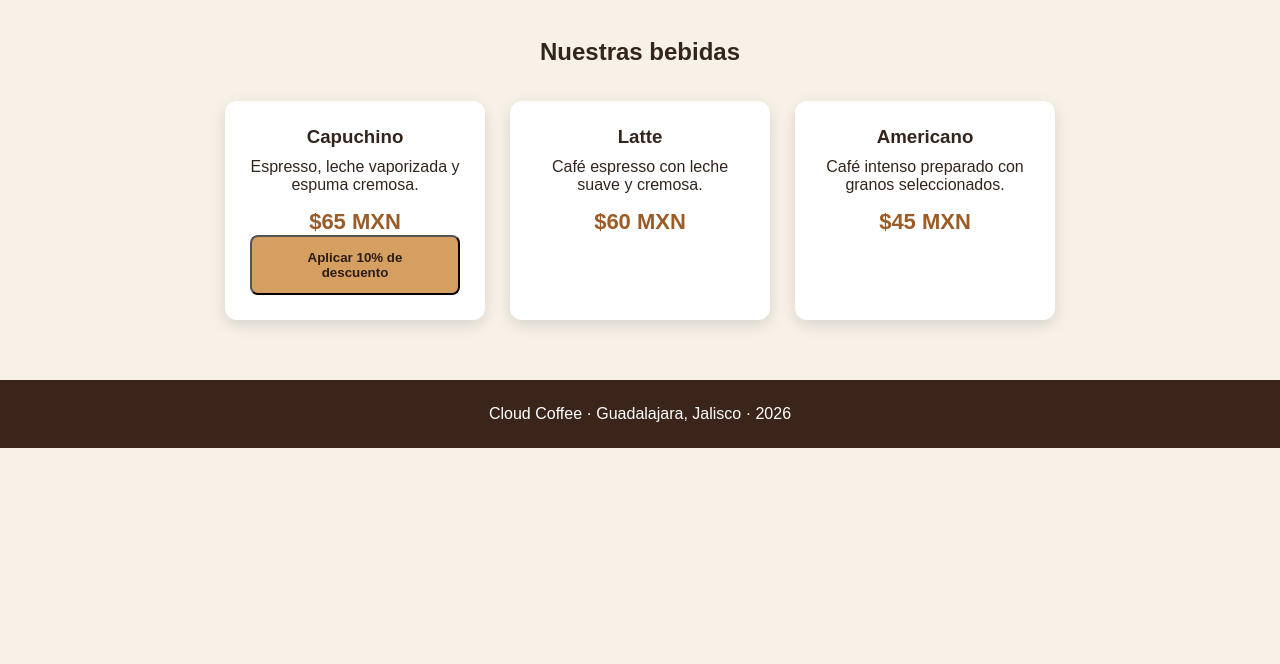
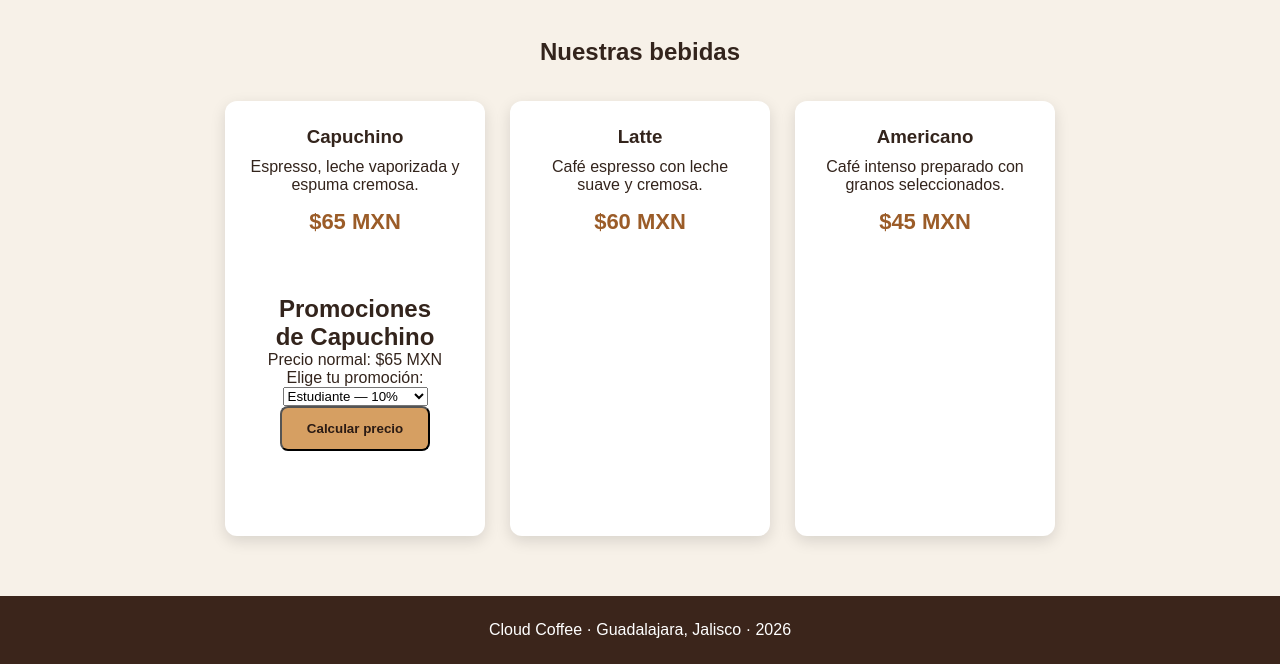
Before and after one commit to builtbyfranc/cloud-coffee-api, a website: page index.html in a window 1280 px wide. Shown: the part 510-1174 px from the top of the page. Before the commit the page ends 958 px from the top, so only its background shows below. Drawn offline with Linux system fonts and the light colour scheme.

Commit message:
fix: permitir elegir promocion de capuchino

```diff
--- a/index.html
+++ b/index.html
@@ -136,11 +136,31 @@
                     <p>Espresso, leche vaporizada y espuma cremosa.</p>
                     <p class="precio">$65 MXN</p>
 
-                    <button class="boton" onclick="calcularDescuento()">
+                    <!-- <button class="boton" onclick="calcularDescuento()">
                         Aplicar 10% de descuento
                     </button>
 
-                    <p id="resultadoDescuento"></p>
+                    <p id="resultadoDescuento"></p> -->
+
+
+                    <section class="menu" id="promociones">
+    <h2>Promociones de Capuchino</h2>
+    <p>Precio normal: $65 MXN</p>
+
+    <label for="tipoPromocion">Elige tu promoción:</label>
+    <select id="tipoPromocion">
+        <option value="0.10">Estudiante — 10%</option>
+        <option value="0.15">Cumpleaños — 15%</option>
+    </select>
+
+    <button type="button" class="boton" onclick="calcularDescuento()">
+        Calcular precio
+    </button>
+
+    <p id="resultadoDescuento" role="status"></p>
+</section>
+
+
                 </article>
 
                 <article class="producto">
@@ -164,11 +184,15 @@
 <script>
     function calcularDescuento() {
         const precio = 65;
-            const descuento = precio * 0.10;
+        const selector = document.getElementById("tipoPromocion");
+        const porcentaje = Number(selector.value);
+        const promocion = selector.options[selector.selectedIndex].text;
+        const descuento = precio * porcentaje;
         const precioFinal = precio - descuento;
 
         document.getElementById("resultadoDescuento").textContent =
-                `Precio con descuento: $${precioFinal.toFixed(2)} MXN`;
+            `${promocion}: ahorras $${descuento.toFixed(2)} MXN. ` +
+            `Precio final: $${precioFinal.toFixed(2)} MXN.`;
     }
 </script>
 </body>
```
Lines whose indentation alone changed are shown as unchanged.
